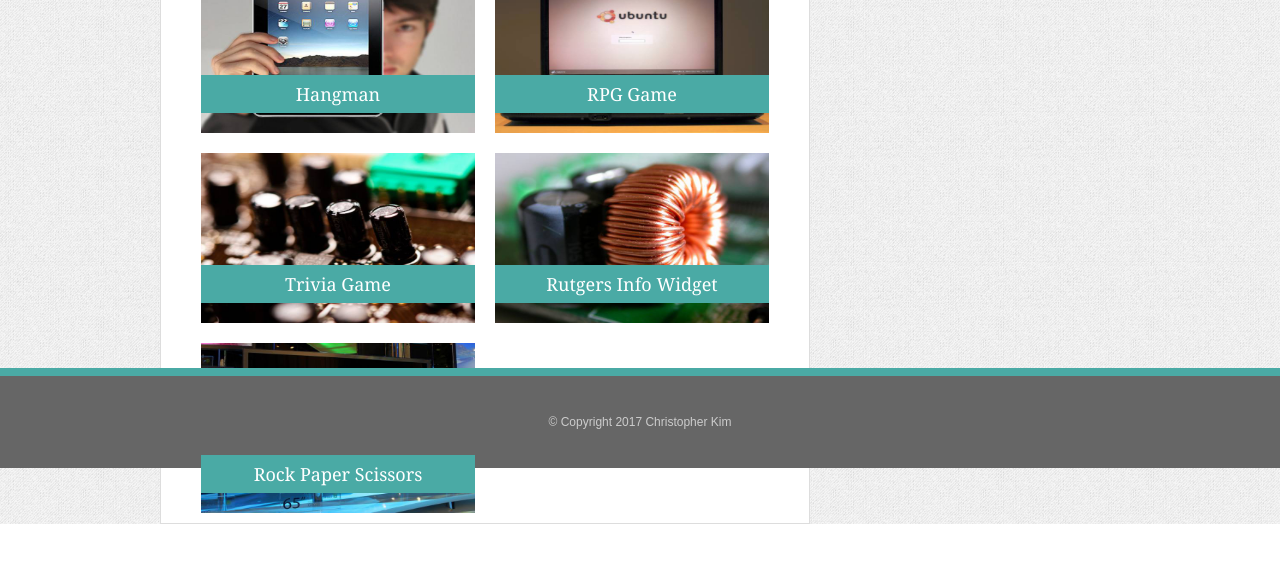
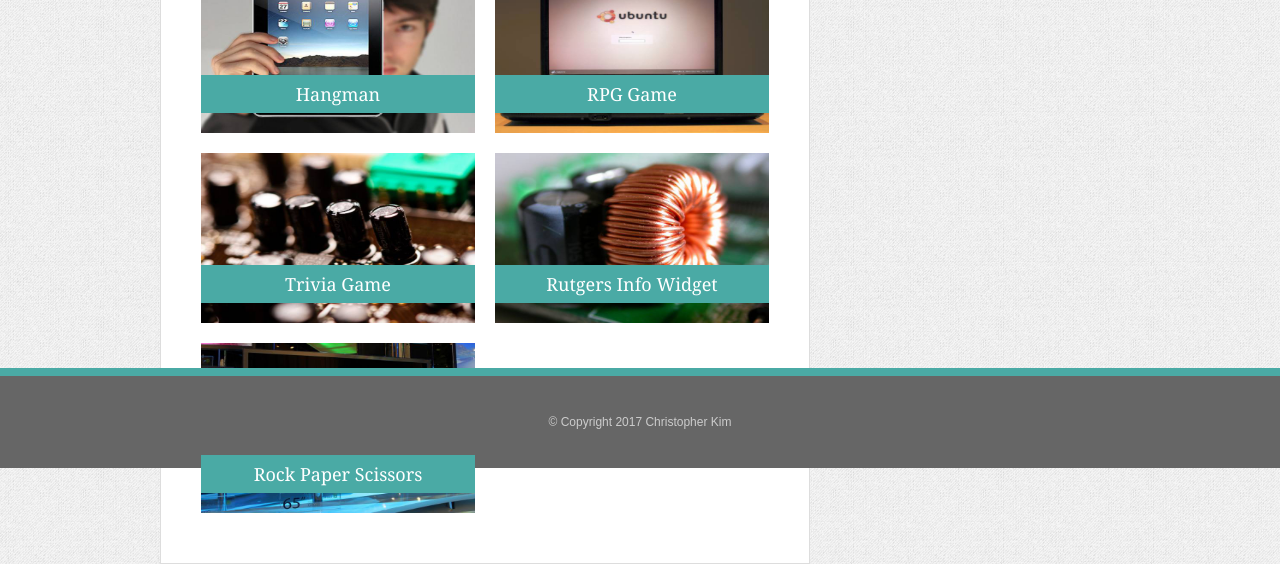
Before and after one commit to chrisms91/Basic-Portfolio, a plain HTML site: page portfolio.html in a window 1280 px wide. Shown: the part 332-896 px from the top of the page. Before the commit the page ends 856 px from the top, so only its background shows below. Drawn offline with Linux system fonts and the light colour scheme.

```diff
--- a/css/style.css
+++ b/css/style.css
@@ -225,6 +225,15 @@ label {
 
  .portfolio-container {
 		width: 100%;
+		height: auto;
+	}
+
+	.portfolio-container:after {
+   content: " "; /* Older browser do not support empty content */
+   visibility: hidden;
+   display: block;
+   height: 0;
+   clear: both;
 	}
 
  .portfolio-title {
@@ -244,7 +253,7 @@ label {
 	color: #000;
 }
 
-.portfolio-title {
+/*.portfolio-title {
 	background: #4aaaa5;
 	color: #ffffff;
 	padding: 10px;
@@ -253,7 +262,7 @@ label {
 	bottom: 20px;
 	z-index: 1;
 	position: absolute;
-}
+}*/
 
 .portfolio-img {
 	width: 100%;
```
Also changed, not shown: 2 other files.
